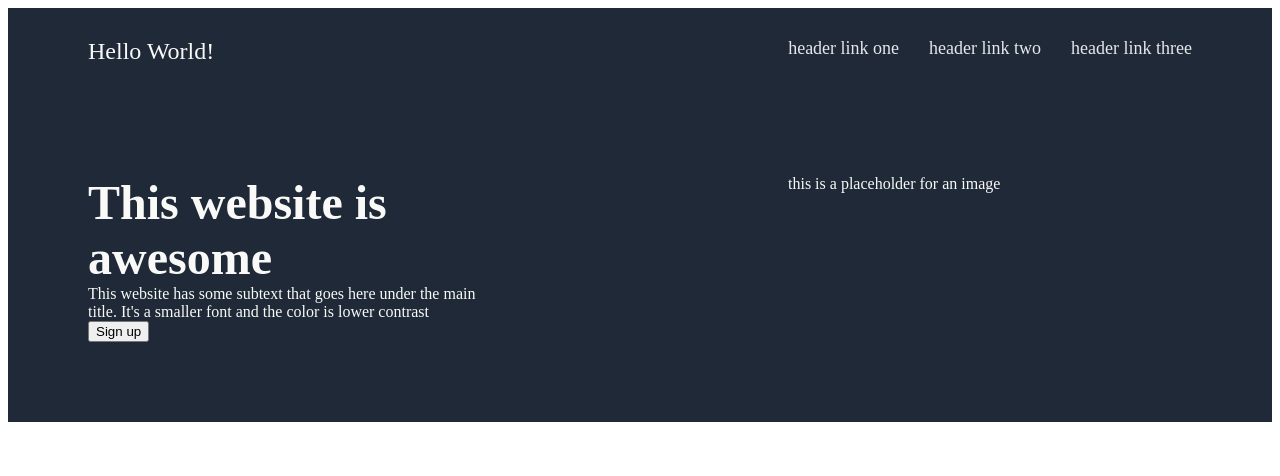
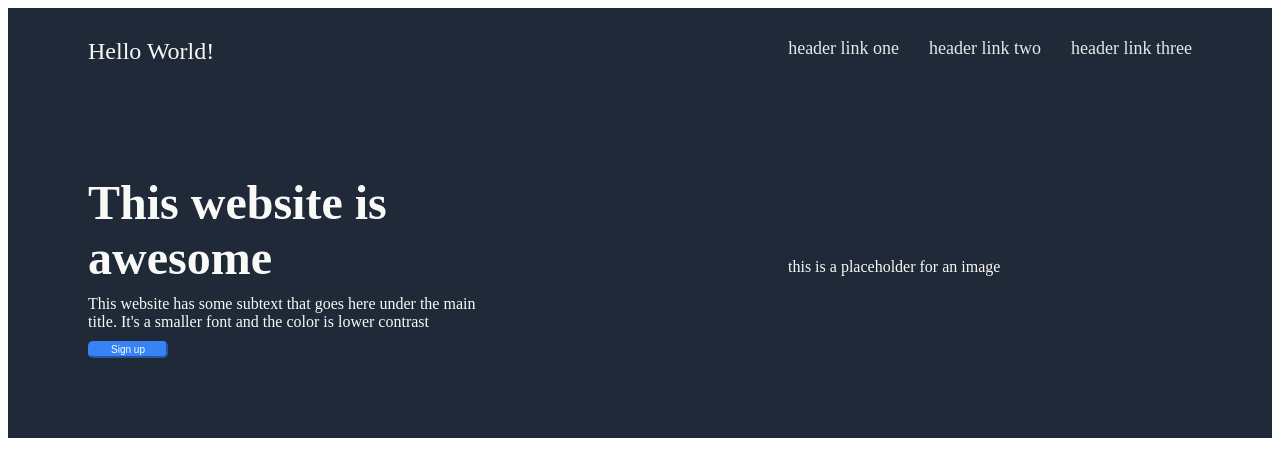
Before and after one commit to sdhinsa11/Odin-Landing-Page, a plain HTML site: page index.html in a window 1280 px wide. Drawn offline with Linux system fonts and the light colour scheme.

Commit message:
Adding more styling

```diff
--- a/index.html
+++ b/index.html
@@ -21,7 +21,7 @@
       <div class = "First">
         <div class = "first1">This website is awesome</div>
         <div class = "second1">This website has some subtext that goes here under the main title. It's a smaller font and the color is lower contrast</div>
-        <div class = "sign-up"> <button> Sign up</button></div>
+        <button class = "button"> Sign up</button>
       </div>
       <div class = "img-placeholder"> this is a placeholder for an image </div>
     </div>
--- a/style.css
+++ b/style.css
@@ -41,4 +41,21 @@
     display: flex;
     flex-direction: column;
     width: 400px;
+    gap: 10px;
 }
+
+.img-placeholder{
+    display: flex;
+    justify-content: center;
+    align-items: center;
+
+}
+
+.button{
+    background-color: #3882f6;
+    color: white;
+    width: 80px;
+    border-color:#3882f6 ;
+    border-radius: 5px;
+    font-size: 10px;
+}
```
